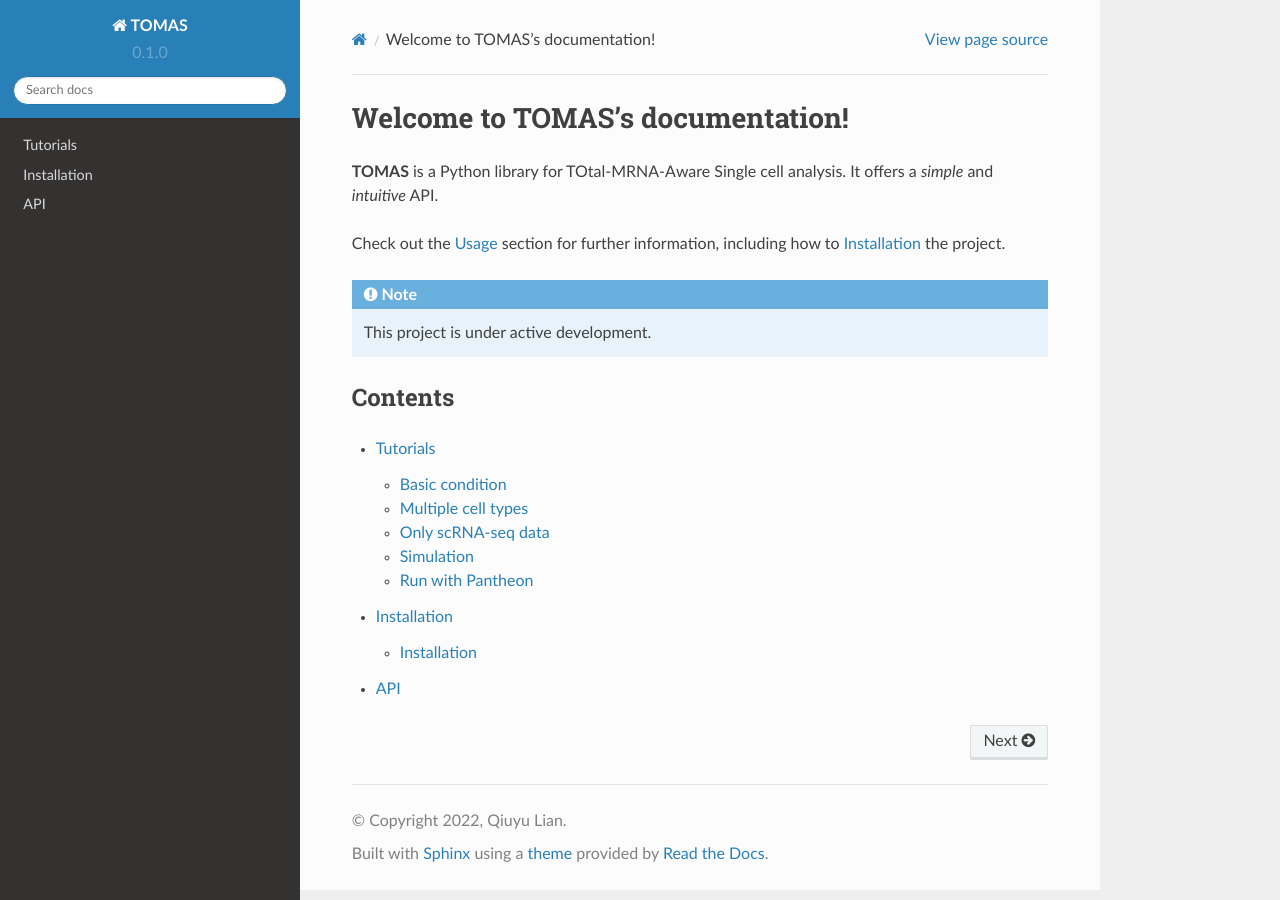
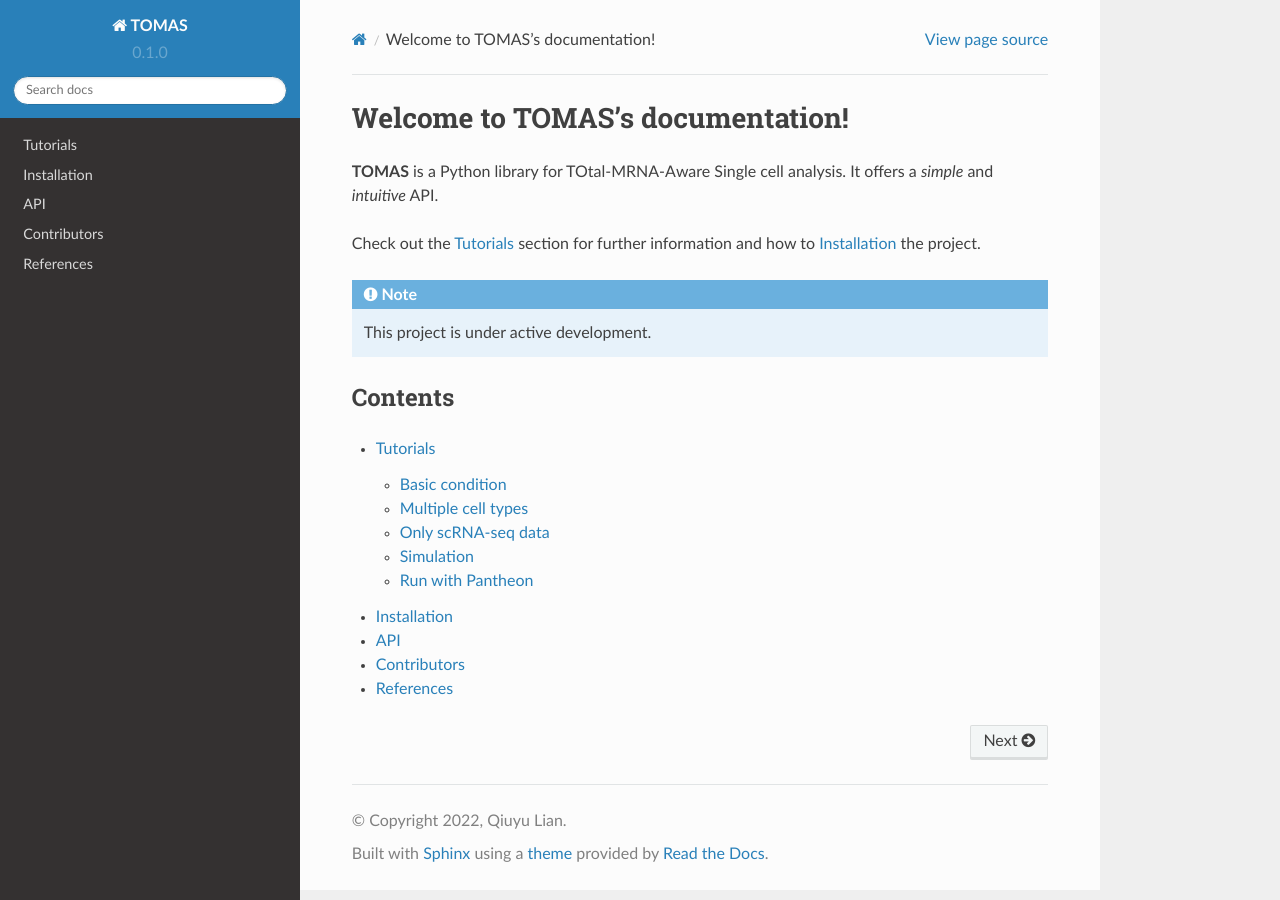
Before and after one commit to QiuyuLian/TOMAS, a Sphinx documentation site: the page built from docs/source/index.rst, in a window 1280 px wide. Built offline with Sphinx 7.4.7 and the Read the Docs theme 2.0.0, drawn with Linux system fonts in a browser that asks for light colours.

Commit message:
update index.rst

```diff
--- a/docs/source/contributors.rst
+++ b/docs/source/contributors.rst
@@ -0,0 +1,4 @@
+Contributors
+=====
+
+xxx.
--- a/docs/source/index.rst
+++ b/docs/source/index.rst
@@ -4,7 +4,7 @@ Welcome to TOMAS's documentation!
 **TOMAS** is a Python library for TOtal-MRNA-Aware Single cell analysis.
 It offers a *simple* and *intuitive* API.
 
-Check out the :doc:`usage` section for further information, including
+Check out the :doc:`tutorials` section for further information and
 how to :ref:`installation` the project.
 
 .. note::
--- a/docs/source/installation.rst
+++ b/docs/source/installation.rst
@@ -3,8 +3,6 @@ Installation
 
 .. _installation:
 
-Installation
-------------
 
 To use TOMAS, first install it using pip:
 
--- a/docs/source/references.rst
+++ b/docs/source/references.rst
@@ -0,0 +1,4 @@
+References
+=====
+
+xxx
```
